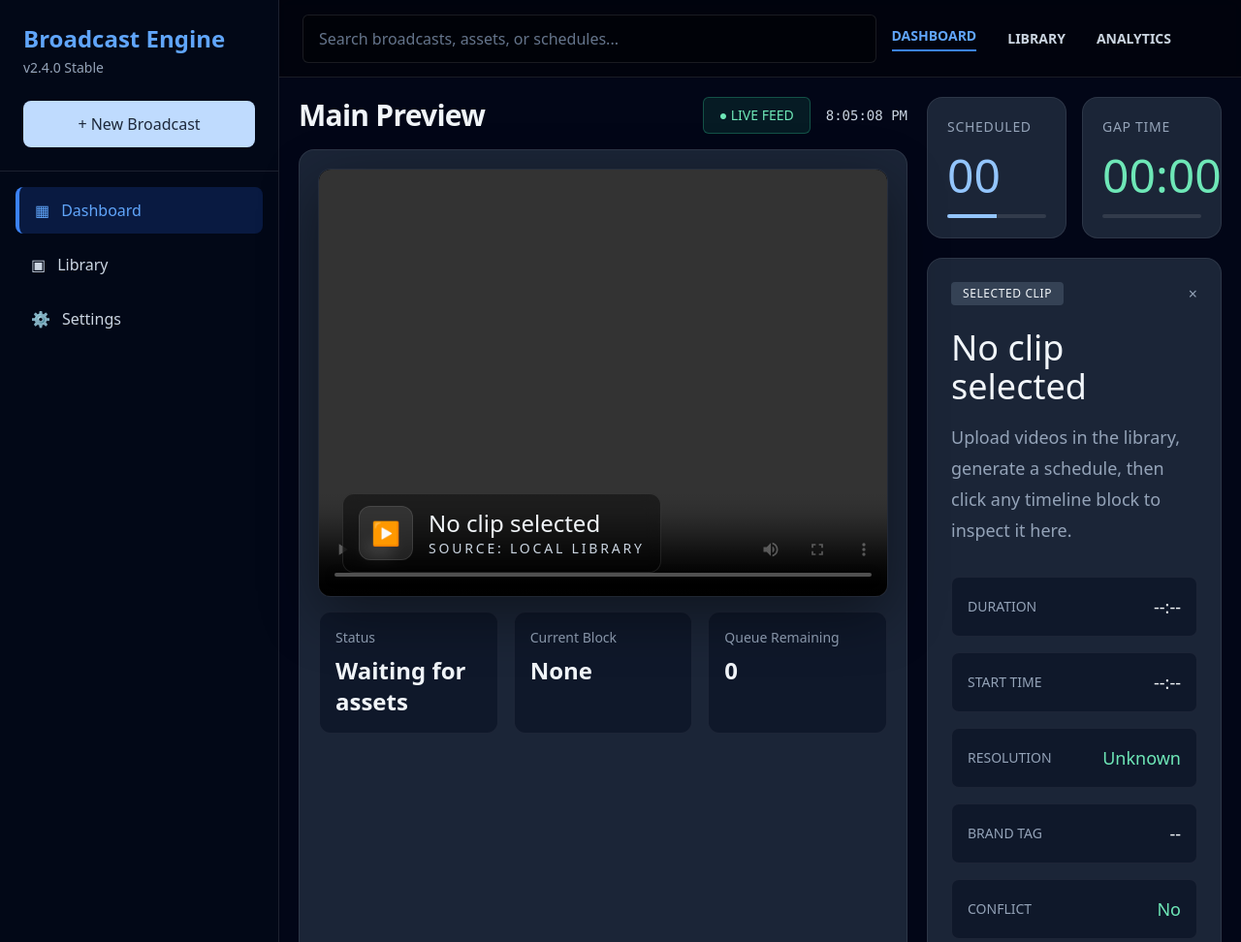
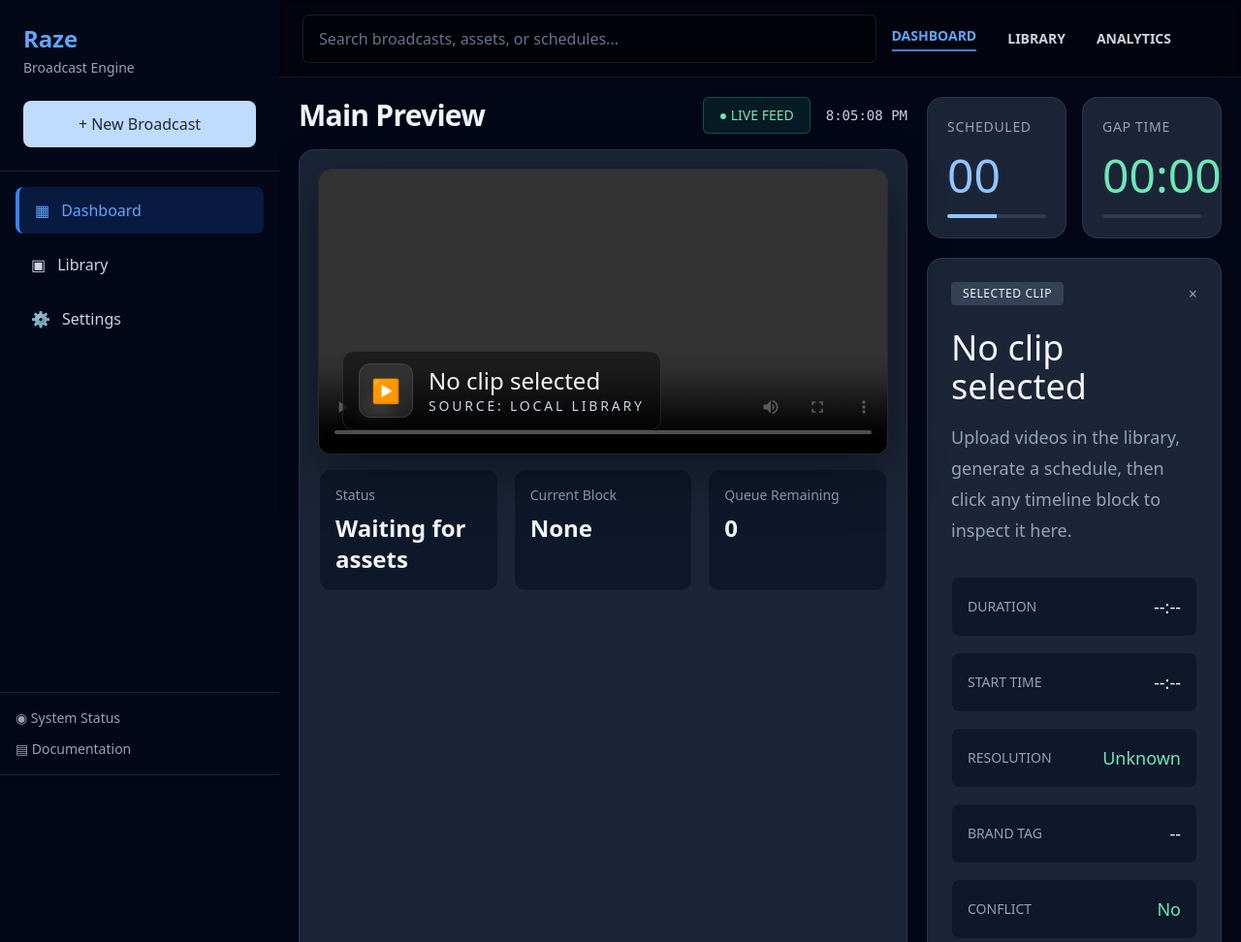
Before and after one commit to raprap111111111111/automated-stream-engine, a plain HTML site: page Rotators/index.html in a window 1280 px wide. Shown: the top 972 px of the page at 97% size. Drawn offline with nearby package versions, Linux system fonts and the light colour scheme.

Commit message:
@nd commit

```diff
--- a/Rotators/index.html
+++ b/Rotators/index.html
@@ -4,17 +4,21 @@
 <head>
   <meta charset="UTF-8" />
   <meta name="viewport" content="width=device-width, initial-scale=1.0" />
-  <title>Broadcast Engine</title>
+  <title>Raze | Broadcast Engine</title>
+
+<link rel="icon" type="image/png" href="./asset/raze.png" />
+
   <script src="https://cdn.tailwindcss.com"></script>
   <link rel="stylesheet" href="style.css" />
 </head>
 
 <body class="text-slate-100">
   <div class="min-h-screen flex bg-slate-950">
-    <aside class="w-72 bg-[#020817] border-r border-white/10 flex flex-col">
+    <aside id="sidebar"
+      class="hidden md:flex w-72 bg-[#020817] border-r border-white/10 flex-col fixed inset-y-0 z-50 md:relative">
       <div class="p-6 border-b border-white/10">
-        <div class="text-2xl font-semibold text-blue-400">Broadcast Engine</div>
-        <div class="text-sm text-slate-400 mt-1">v2.4.0 Stable</div>
+        <div class="text-2xl font-semibold text-blue-400">Raze</div>
+        <div class="text-sm text-slate-400 mt-1">Broadcast Engine</div>
         <button id="newBroadcastBtn"
           class="mt-6 w-full rounded-lg bg-blue-200 text-slate-800 py-3 font-medium hover:bg-blue-100 transition">
           + New Broadcast
@@ -322,9 +326,9 @@
   </div>
 
   <div id="dragTimeTooltip" class="drag-time-tooltip hidden">
-  <div class="drag-time-label">Move Clip</div>
-  <div id="dragTimeText" class="drag-time-value">--:--</div>
-</div>
+    <div class="drag-time-label">Move Clip</div>
+    <div id="dragTimeText" class="drag-time-value">--:--</div>
+  </div>
   <script type="module" src="./Script/app.js"></script>
 </body>
 
--- a/Rotators/style.css
+++ b/Rotators/style.css
@@ -1,7 +1,8 @@
 html,
 body {
-  height: 100%;
-  background: #0f172a;
+  height: auto;
+  min-height: 100vh;
+  overflow-x: hidden;
 }
 
 .timeline-grid {
@@ -280,3 +281,73 @@
 .right-panel-scroll {
   max-height: 100%;
 }
+
+.min-h-screen.flex {
+  flex-direction: column; /* Stack sidebar on top of content for mobile */
+}
+
+@media (min-width: 1024px) {
+  .min-h-screen.flex {
+    flex-direction: row; /* Horizontal for Laptop */
+  }
+}
+
+/* 3. Sidebar Adjustments */
+aside {
+  width: 100% !important; /* Full width on mobile */
+  height: auto;
+  border-right: none;
+  border-bottom: 1px solid rgba(255, 255, 255, 0.1);
+}
+
+@media (min-width: 1024px) {
+  aside {
+    width: 18rem !important; /* 72px equivalent */
+    height: 100vh;
+    position: sticky;
+    top: 0;
+  }
+}
+
+/* 4. Grid Adjustments (Dashboard Cards) */
+.grid-cols-12 {
+  display: flex;
+  flex-direction: column;
+  gap: 1rem;
+}
+
+@media (min-width: 1280px) {
+  .grid-cols-12 {
+    display: grid;
+  }
+}
+
+/* 5. Video Player and Panels */
+.panel {
+  width: 100%;
+  height: auto !important;
+  min-height: unset;
+}
+
+video {
+  height: auto !important; /* Allow video to shrink proportionally */
+  max-height: 50vh;
+}
+
+/* 6. Timeline Responsiveness */
+/* Keep the timeline scrollable horizontally but prevent parent break */
+.overflow-x-auto {
+  width: 100vw;
+  -webkit-overflow-scrolling: touch;
+}
+
+/* 7. Card Stacking for Status (Waiting/None/0) */
+.grid-cols-3 {
+  grid-template-columns: 1fr; /* Stack vertically on mobile */
+}
+
+@media (min-width: 768px) {
+  .grid-cols-3 {
+    grid-template-columns: repeat(3, 1fr); /* Horizontal on Tablet/PC */
+  }
+}
```
Also changed, not shown: Rotators/asset/image.png (added), Rotators/asset/raze.png (added), Rotators/asset/raze_tab.png (added), 1 other file.
